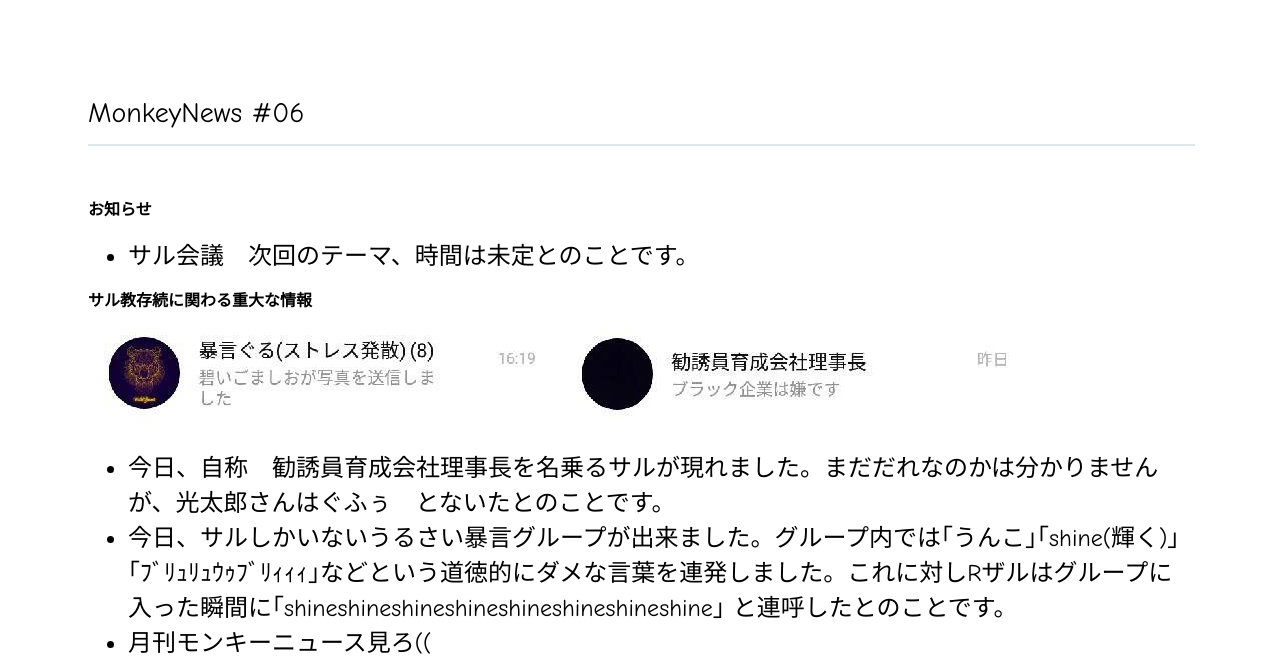
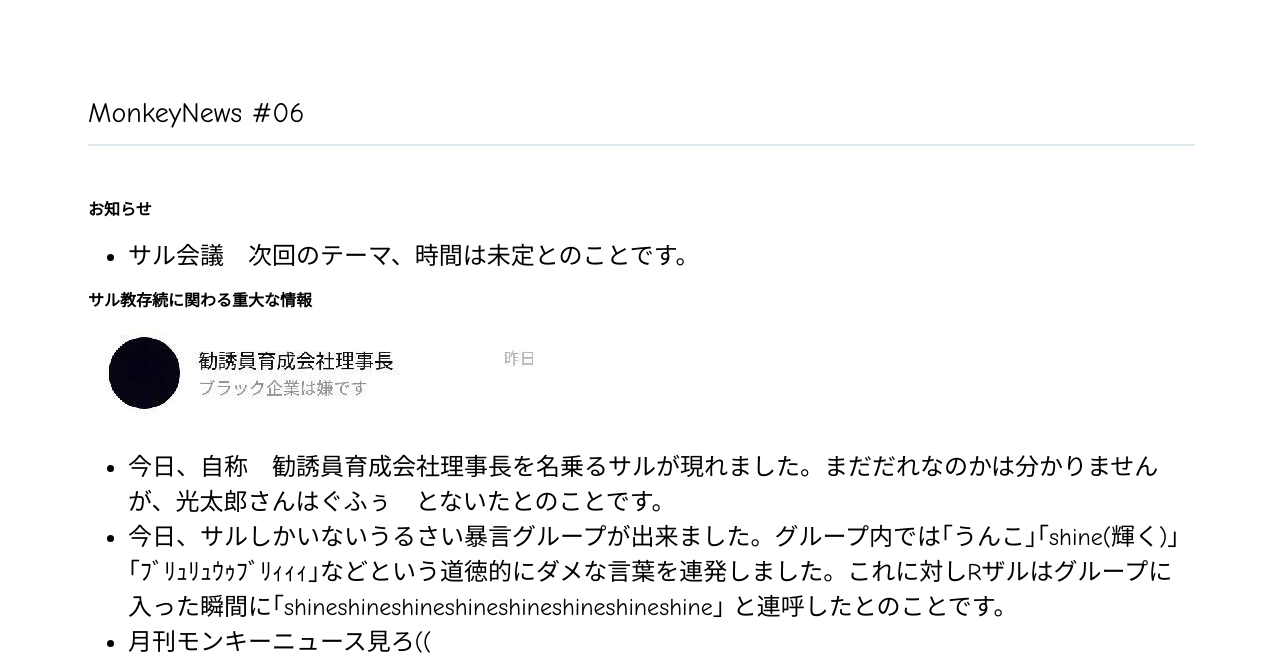
Before and after one commit to shin-439/monkey, a plain HTML site: page News/article/news07.html in a window 1280 px wide. Shown: the part 109-779 px from the top of the page. Drawn offline with Linux system fonts and the light colour scheme.

Commit message:
Update news07.html

```diff
--- a/News/article/news07.html
+++ b/News/article/news07.html
@@ -29,7 +29,6 @@
         <li>サル会議　次回のテーマ、時間は未定とのことです。</li>
       </ul>
       <p><strong>サル教存続に関わる重大な情報</strong></p>
-      <img src="news07_1.jpg" alt="グループ画像1">
       <img src="news07_2.jpg" alt="グループ画像2">
       <ul>
         <li>今日、自称　勧誘員育成会社理事長を名乗るサルが現れました。まだだれなのかは分かりませんが、光太郎さんはぐふぅ　とないたとのことです。</li>
```
